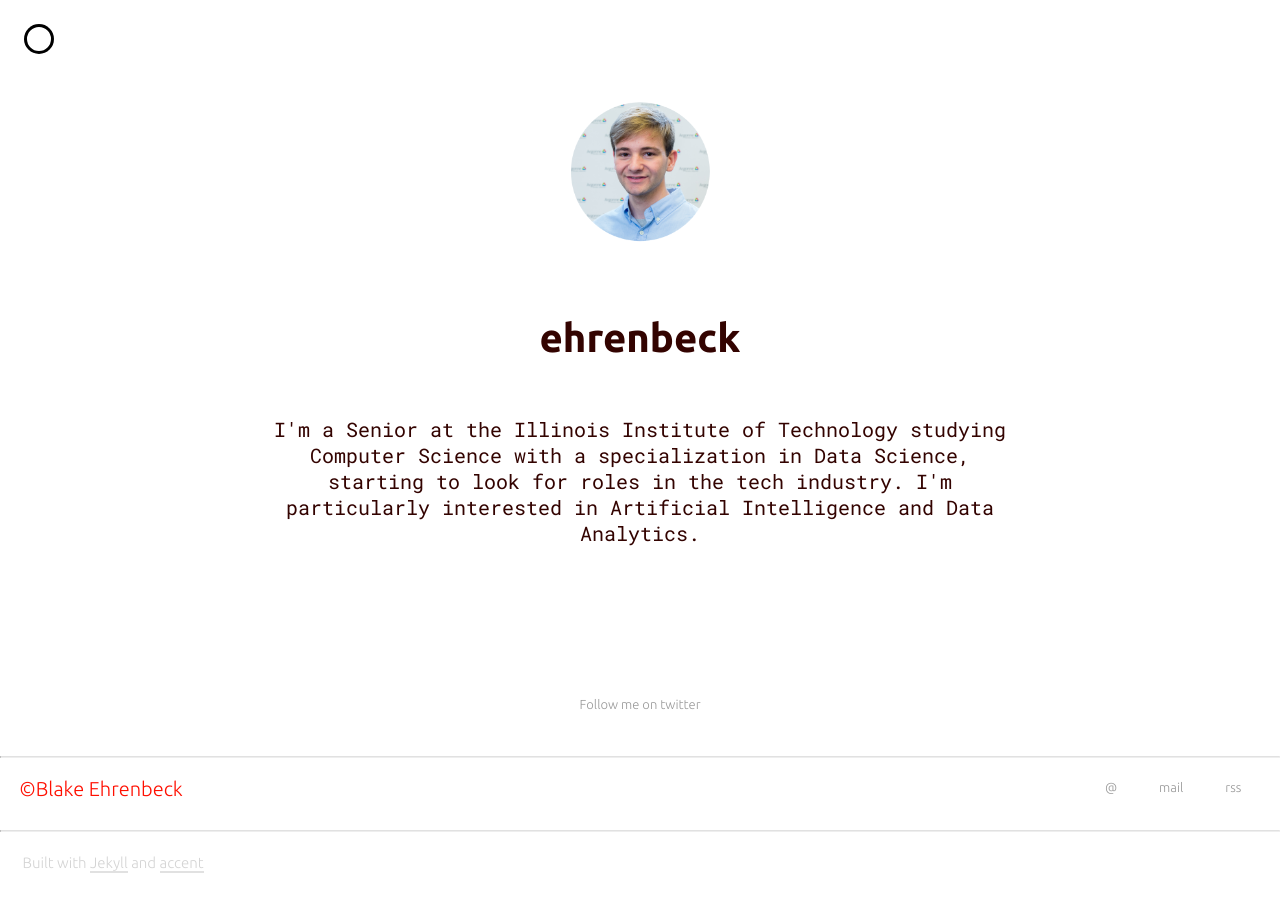
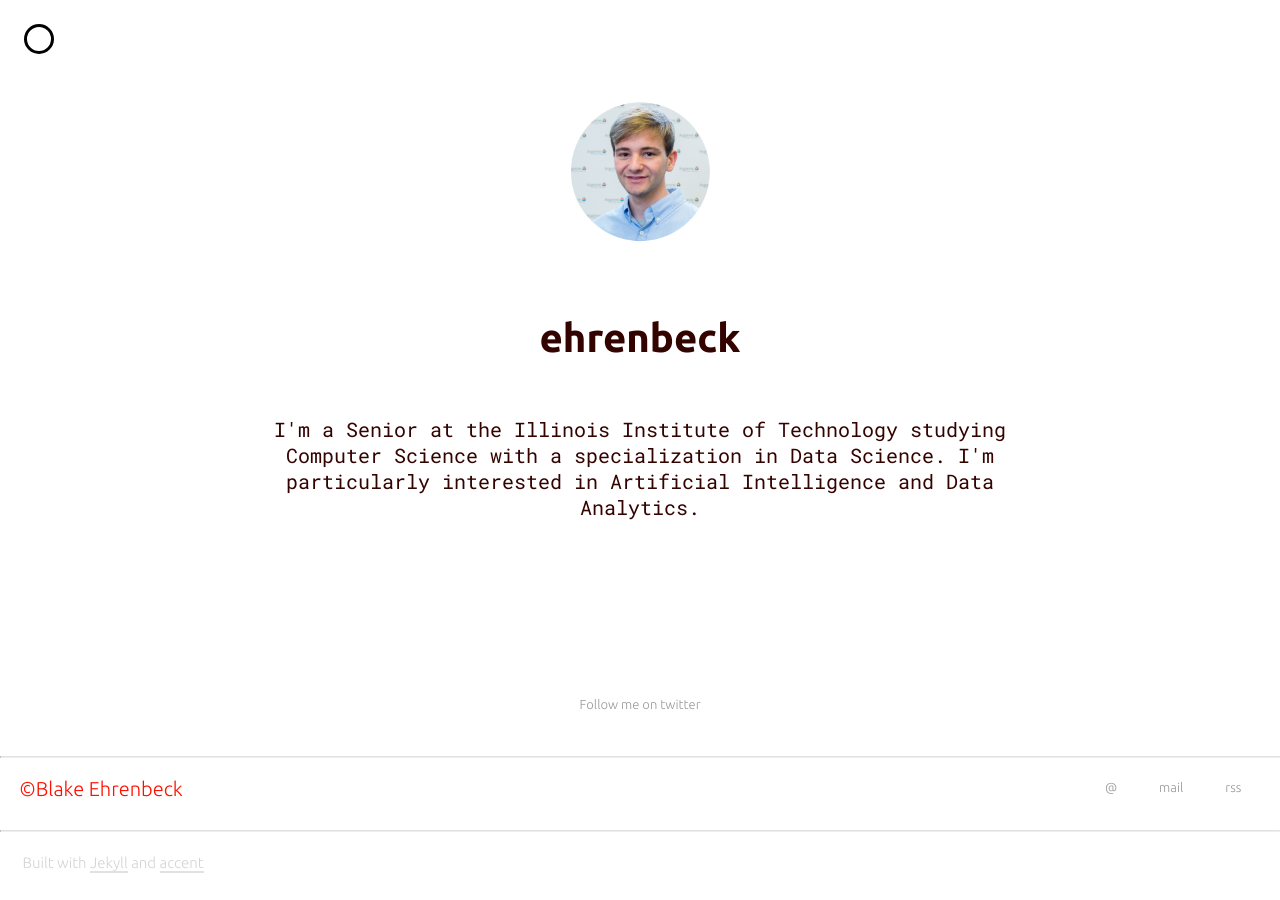
Before and after one commit to ehrenbeck/ehrenbeck.github.io, a Jekyll site: the page built from index.html, in a window 1280 px wide. Built offline with Jekyll 4.4.1, drawn with Linux system fonts in a browser that asks for light colours; nearby versions of some CDN libraries; the list of posts is cut into pages by our own code.

Commit message:
Update _config.yml

```diff
--- a/_config.yml
+++ b/_config.yml
@@ -13,8 +13,7 @@
 # This description will show up in google search results
 # (for index page) etc.
 description: >
-    I'm a Senior at the Illinois Institute of Technology studying Computer Science with a specialization in Data Science,
-    starting to look for roles in the tech industry. I'm particularly interested in Artificial Intelligence and Data Analytics.
+    I'm a Senior at the Illinois Institute of Technology studying Computer Science with a specialization in Data Science. I'm particularly interested in Artificial Intelligence and Data Analytics.
 
 # This will what will show against &copy; in the footer
 copyright: Blake Ehrenbeck
@@ -23,8 +22,7 @@
 intro: true         # Tip: Remove the span from site_heading if intro is set to true
 # This will be displayed in your intro
 short_bio: >
-    I'm a Senior at the Illinois Institute of Technology studying Computer Science with a specialization in Data Science,
-    starting to look for roles in the tech industry. I'm particularly interested in Artificial Intelligence and Data Analytics.
+    I'm a Senior at the Illinois Institute of Technology studying Computer Science with a specialization in Data Science. I'm particularly interested in Artificial Intelligence and Data Analytics.
 
 permalink: /:title.html
 
```
